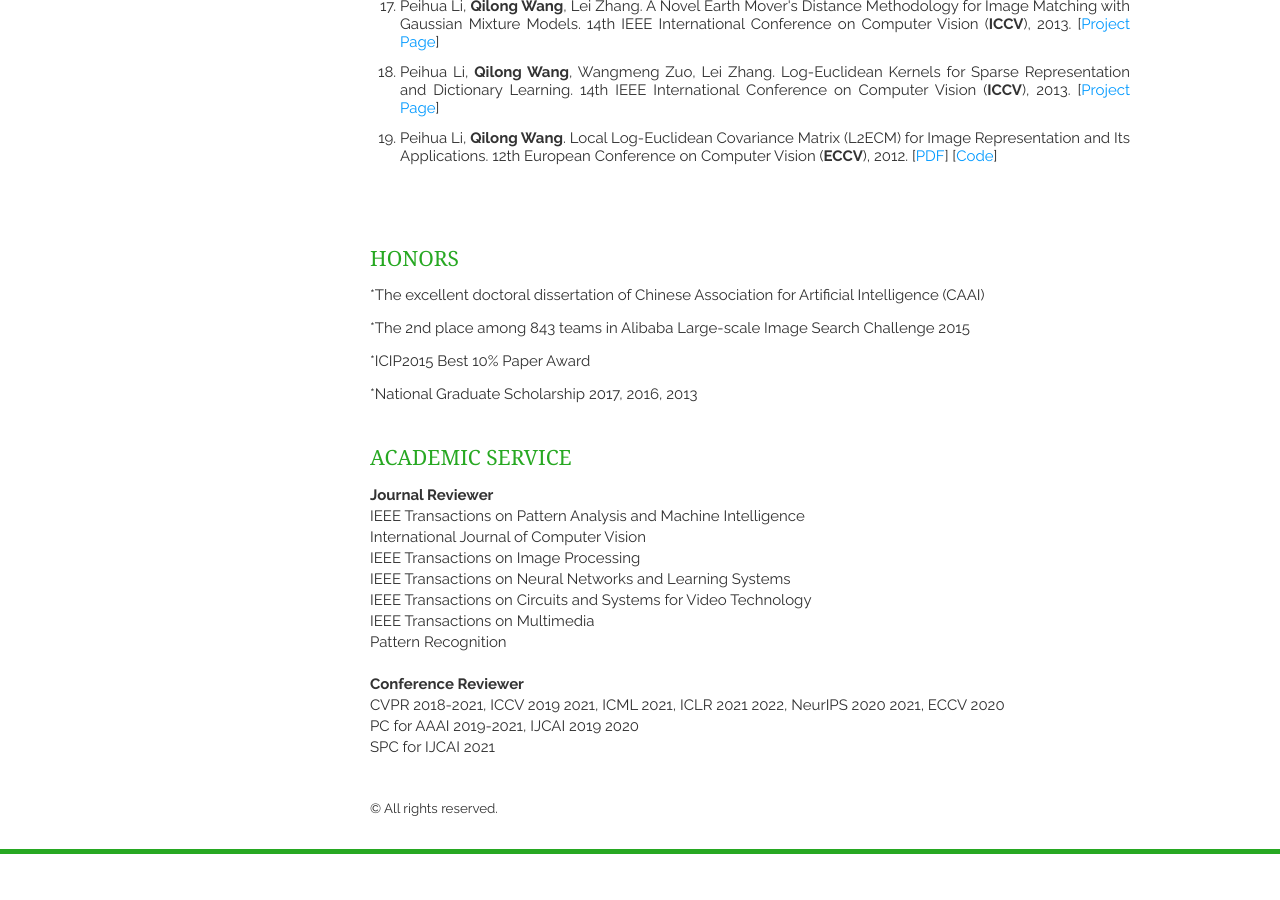
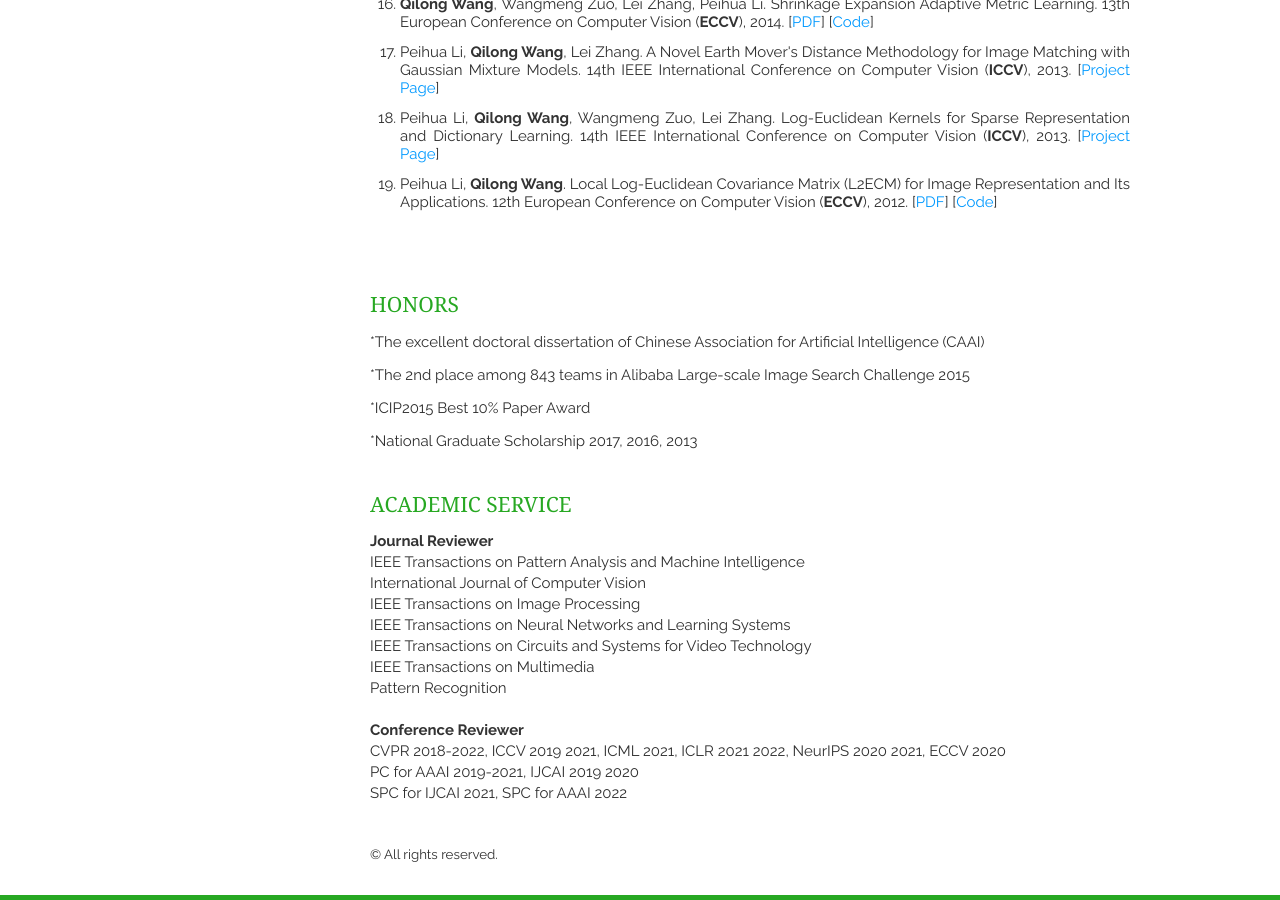
Before and after one commit to iamjingli/homepage, a Jekyll site: the page built from index.html, in a window 1280 px wide and 900 px high, scrolled down 2316 px. Built offline with Jekyll 4.4.1, drawn with Linux system fonts in a browser that asks for light colours; nearby versions of some CDN libraries; the list of posts is cut into pages by our own code; before the commit the page ends 3170 px from its top, so only the background shows below that; some of the changed text lies outside the part shown.

Commit message:
homepage

```diff
--- a/_includes/acdserve.html
+++ b/_includes/acdserve.html
@@ -13,9 +13,9 @@
         <p><br />
         <strong>Conference Reviewer</strong><br />
         </p>
-        <p>CVPR 2018-2021, ICCV 2019 2021, ICML 2021, ICLR 2021 2022, NeurIPS 2020 2021, ECCV 2020 </p>
+        <p>CVPR 2018-2022, ICCV 2019 2021, ICML 2021, ICLR 2021 2022, NeurIPS 2020 2021, ECCV 2020 </p>
         <p>PC for AAAI 2019-2021, IJCAI 2019 2020</p>
-        <p>SPC for IJCAI 2021</p>
+        <p>SPC for IJCAI 2021, SPC for AAAI 2022</p>
         <p>
         <article></article>
         </p>
--- a/_includes/publications.html
+++ b/_includes/publications.html
@@ -75,7 +75,7 @@ a:visited {
         <ol>
 		  <li>
             <div align="justify">
-              <div align="justify">Bowen Dong, Zitong Huang, Yuelin Guo, <strong>Qilong Wang</strong>, Zhenxing Niu, Wangmeng Zuo. Boosting Weakly Supervised Object Detection via Learning Bounding Box Adjusters. 18th IEEE International Conference on Computer Vision (<strong>ICCV</strong>), 2021. </div>
+              <div align="justify">Bowen Dong, Zitong Huang, Yuelin Guo, <strong>Qilong Wang</strong>, Zhenxing Niu, Wangmeng Zuo. Boosting Weakly Supervised Object Detection via Learning Bounding Box Adjusters. 18th IEEE International Conference on Computer Vision (<strong>ICCV</strong>), 2021. [<a href="https://arxiv.org/abs/2108.01499">arXiv</a>][<a href="https://github.com/DongSky/lbba_boosted_wsod">Code</a>] </div>
             </div>
           </li>
 		  <li>
@@ -89,7 +89,7 @@ a:visited {
             </div>
           </li>
           <li>
-            <div align="justify"><strong>Qilong Wang</strong>, <span data-bind="text: fullName, style:{fontWeight: isPrimary ? 'bold' : ''}">Banggu Wu,</span> Pengfei Zhu, Peihua Li, Wangmeng Zuo, Qinghua Hu. ECA-Net: Efficient Channel Attention for Deep Convolutional Neural Networks. 33th  IEEE Conference on Computer Vision and Pattern Recognition (<strong>CVPR</strong>), 2020.[<a href="https://openaccess.thecvf.com/content_CVPR_2020/papers/Wang_ECA-Net_Efficient_Channel_Attention_for_Deep_Convolutional_Neural_Networks_CVPR_2020_paper.pdf">PDF</a>][<a href="https://arxiv.org/abs/1910.03151">arXiv</a>] [<a href="https://github.com/BangguWu/ECANet">Code</a>]</div>
+            <div align="justify"><strong>Qilong Wang</strong>, <span data-bind="text: fullName, style:{fontWeight: isPrimary ? 'bold' : ''}">Banggu Wu,</span> Pengfei Zhu, Peihua Li, Wangmeng Zuo, Qinghua Hu. ECA-Net: Efficient Channel Attention for Deep Convolutional Neural Networks. 33th  IEEE Conference on Computer Vision and Pattern Recognition (<strong>CVPR</strong>), 2020.[<a href="https://openaccess.thecvf.com/content_CVPR_2020/papers/Wang_ECA-Net_Efficient_Channel_Attention_for_Deep_Convolutional_Neural_Networks_CVPR_2020_paper.pdf">PDF</a>][<a href="https://arxiv.org/abs/1910.03151">arXiv</a>][<a href="https://github.com/BangguWu/ECANet">Code</a>] <em>(Most influential CVPR papers recommended by Paper Digest)</em></div>
           </li>
           <li>
             <div align="justify"><strong>Qilong Wang</strong>, Peihua Li, Qinghua Hu, Pengfei Zhu, Wangmeng Zuo. Deep Global Generalized Gaussian Networks. 32th  IEEE Conference on Computer Vision and Pattern Recognition (<strong>CVPR</strong>), 2019. [<a href="http://openaccess.thecvf.com/content_CVPR_2019/papers/Wang_Deep_Global_Generalized_Gaussian_Networks_CVPR_2019_paper.pdf">PDF</a>] [<a href="https://github.com/csqlwang/3G-Net">Code</a>]</div>
```
Also changed, not shown: other parts of _includes/publications.html (+1 -1 lines).
